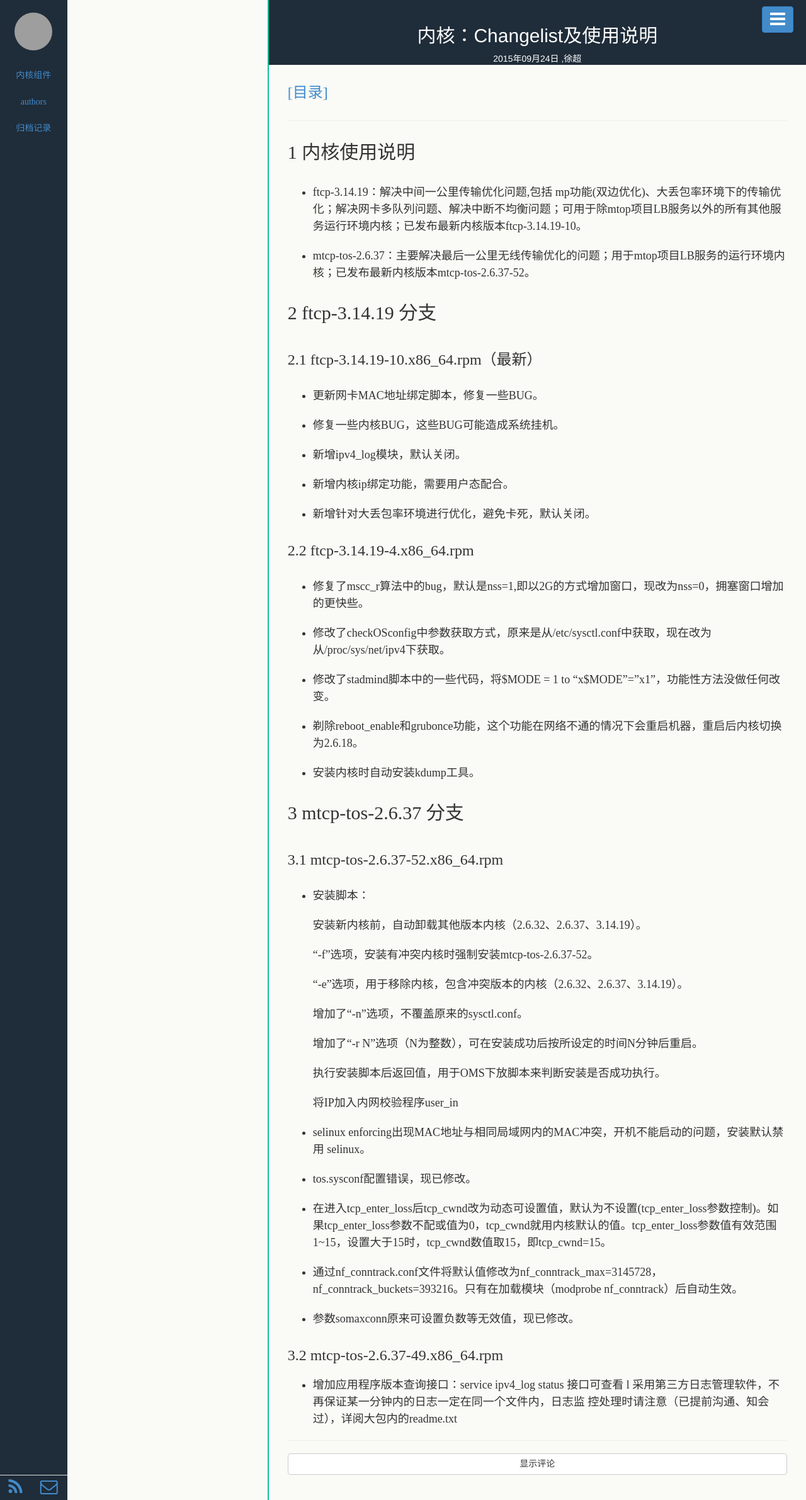
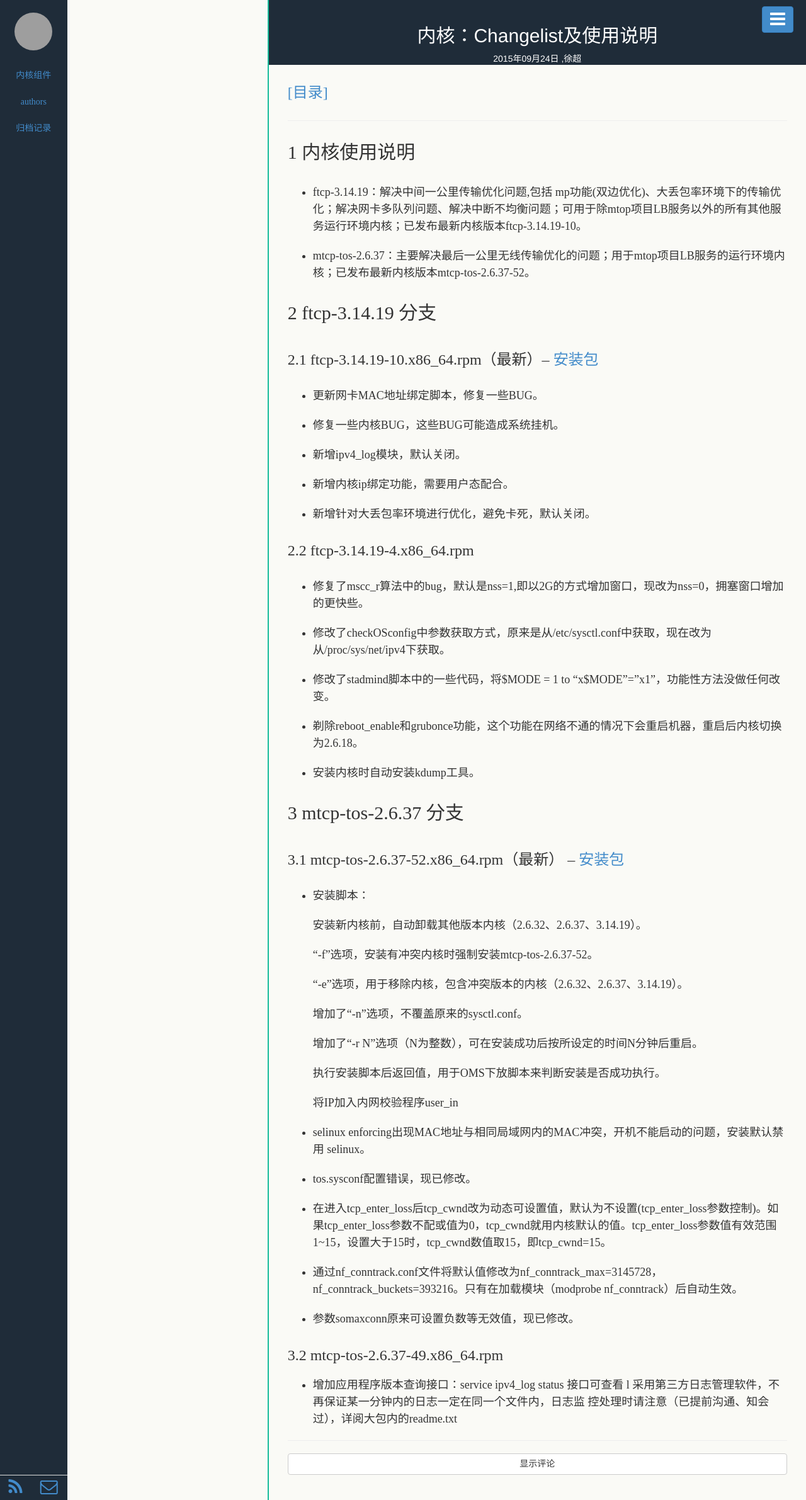
Before and after one commit to deeper-think/deeper-think.github.io.ws, a Jekyll site: the page built from source_code/_posts/2015-09-24-kernel-changelist.md, in a window 1280 px wide. Shown: the whole page at 63% size. Built offline with Jekyll 4.4.1, drawn with Linux system fonts in a browser that asks for light colours; grey boxes are pictures that could not be loaded.

Commit message:
small change

```diff
--- a/source_code/_posts/2015-09-24-kernel-changelist.md
+++ b/source_code/_posts/2015-09-24-kernel-changelist.md
@@ -15,7 +15,7 @@ description:
 
 ## 2 ftcp-3.14.19 分支
 
-### 2.1 ftcp-3.14.19-10.x86_64.rpm（最新）
+### 2.1 ftcp-3.14.19-10.x86_64.rpm（最新）-- [安装包](http://172.16.1.131/kernel-hub/ftcp-3.14.19_update_v10.tar.gz)
 
 - 更新网卡MAC地址绑定脚本，修复一些BUG。
 
@@ -41,7 +41,7 @@ description:
 
 ## 3 mtcp-tos-2.6.37 分支
 
-### 3.1 mtcp-tos-2.6.37-52.x86_64.rpm
+### 3.1 mtcp-tos-2.6.37-52.x86_64.rpm（最新） -- [安装包](http://172.16.1.131/kernel-hub/tos_kernel_update_v52.tar.gz)
 
 - 安装脚本：
 
```
